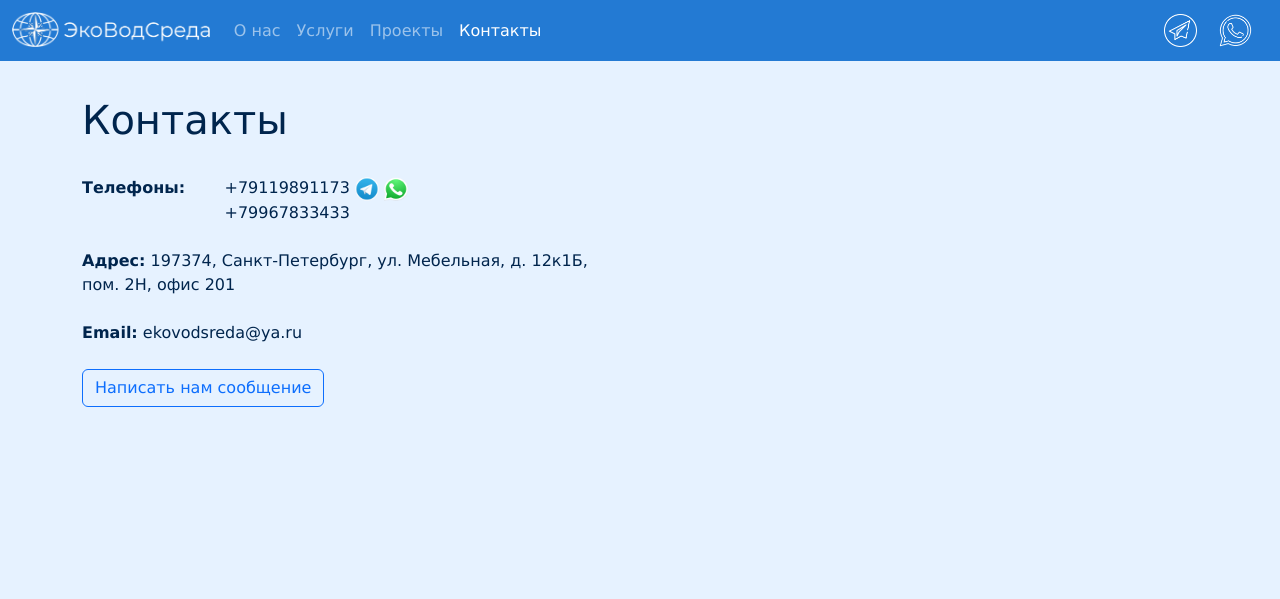
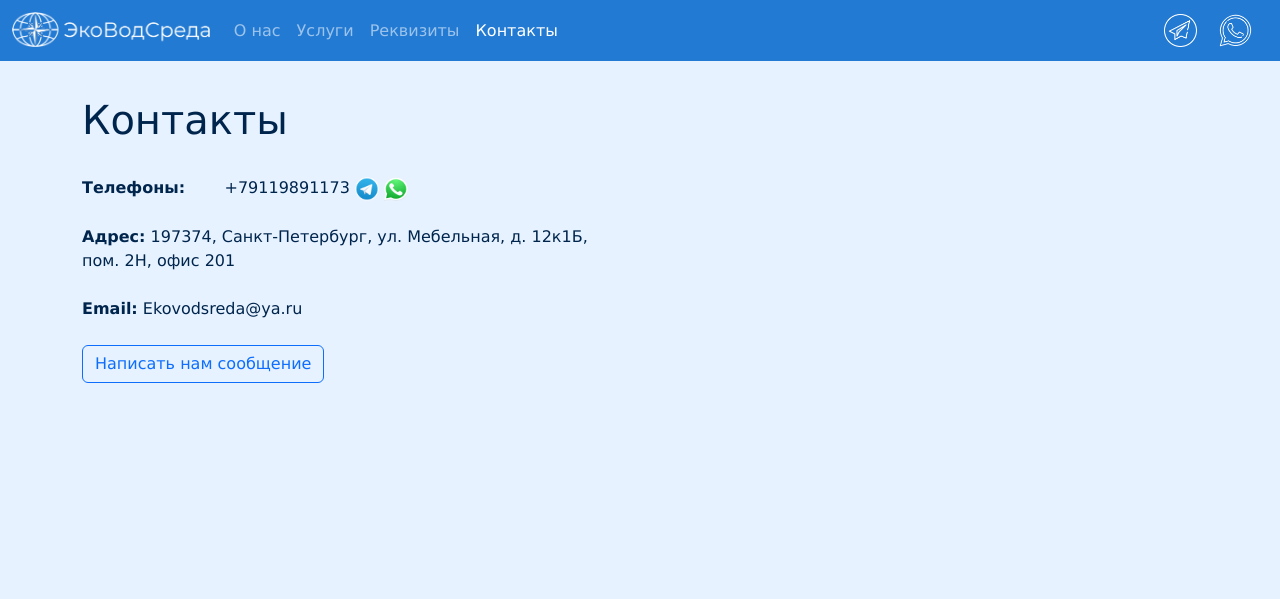
Before and after one commit to ekovodsreda/ekovodsreda.github.io, a plain HTML site: page contacts.html in a window 1280 px wide. Drawn offline with nearby package versions, Linux system fonts and the light colour scheme.

Commit message:
Update contacts.html

```diff
--- a/contacts.html
+++ b/contacts.html
@@ -29,7 +29,7 @@
                         <a class="nav-link" href="services.html">Услуги</a>
                     </li>
                     <li class="nav-item">
-                        <a class="nav-link" href="projects.html">Проекты</a>
+                        <a class="nav-link" href="projects.html">Реквизиты</a>
                     </li>
                     <li class="nav-item">
                         <a class="nav-link active" href="contacts.html">Контакты</a>
@@ -68,13 +68,11 @@
                             <div class="col-9">+79119891173
                                 <a href="https://t.me/+79119891173"><img src="rsrc/telegram.png" height="24"></a>
                                 <a href="https://wa.me/+79119891173"><img src="rsrc/whatsapp.png" height="24"></a>
-                                <br>
-                                +79967833433
                             </div>
                         </div>
                         <br>
                         <b>Адрес:</b> 197374, Санкт-Петербург, ул. Мебельная, д. 12к1Б, пом. 2Н, офис 201<br><br>
-                        <b>Email:</b> ekovodsreda@ya.ru<br>
+                        <b>Email:</b> Ekovodsreda@ya.ru<br>
                         <br>
                     </div>
                     <button id="openform" style="display: block;" type="button" class="btn btn-outline-primary">Написать нам сообщение</button>
```
